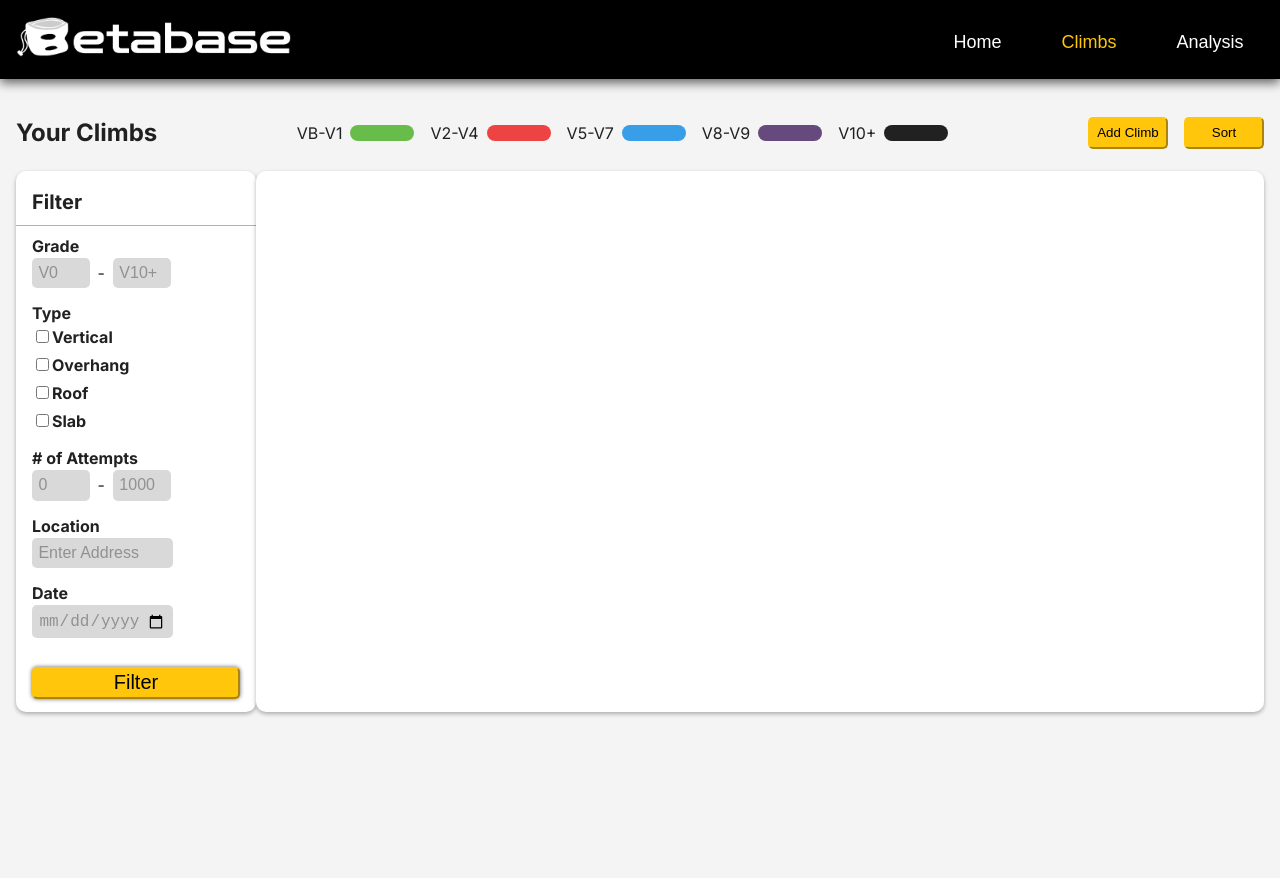
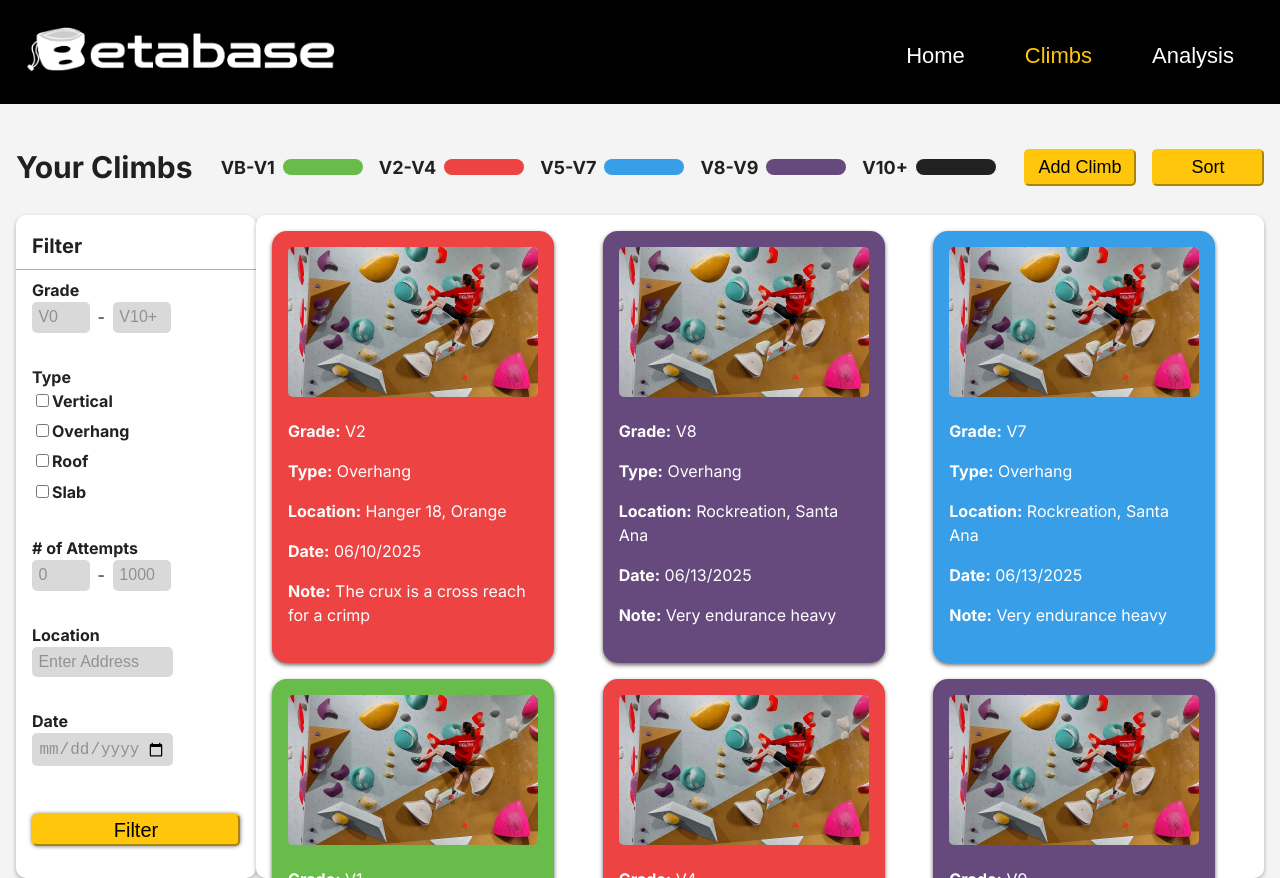
Before and after one commit to quentin-h-chen/betabase, a React (Vite) app in the folder client/: page /climbs in a window 1280 px wide. Before the commit the page ends 800 px from the top, so only its background shows below. Built offline with nearby package versions, Linux system fonts and the light colour scheme; a web font is replaced by a local one.

Commit message:
Add climb cards, update font sizes, buttons, and navbar

```diff
--- a/client/src/components/ClimbCard.css
+++ b/client/src/components/ClimbCard.css
@@ -0,0 +1,38 @@
+.climb-card {
+    width: 250px;
+    height: 400px;
+    border-radius: 15px;
+    padding: 1rem;
+    box-shadow: 0 2px 4px hsla(0, 0%, 0%, 0.6);
+}
+
+.climb-card p{
+    font-size: 16px;
+    color: white;
+}
+
+.vb-v1-climb-card {
+    background-color: #68BC49;
+}
+
+.v2-v4-climb-card {
+    background-color: #EE4343;
+}
+
+.v5-v7-climb-card {
+    background-color: #389EE8;
+}
+
+.v8-v9-climb-card {
+    background-color: #66497D;
+}
+
+.v10-climb-card {
+    background-color: #212121;
+}
+
+.route-image {
+    width: 100%;
+    height: 150px;
+    border-radius: 5px;
+}
--- a/client/src/components/ClimbCard.jsx
+++ b/client/src/components/ClimbCard.jsx
@@ -0,0 +1,24 @@
+import './ClimbCard.css'
+
+export default function ClimbCard( {grade, type, location, date, note} ) {
+    const getGradeClass = (grade) => {
+        if (["VB", "V0", "V1"].includes(grade)) return "vb-v1-climb-card";
+        if (["V2", "V3", "V4"].includes(grade)) return "v2-v4-climb-card";
+        if (["V5", "V6", "V7"].includes(grade)) return "v5-v7-climb-card";
+        if (["V8", "V9"].includes(grade)) return "v8-v9-climb-card";
+        if (["V10", "V11", "V12", "V13", "V14", "V15", "V16", "V17"].includes(grade)) return "v10-climb-card";
+    };
+
+    const gradeClass = getGradeClass(grade)
+
+    return (
+        <div className={` climb-card ${gradeClass}`}>
+            <img src='/example.jpg' alt='bouldering-route' className='route-image' />
+            <p><strong>Grade:</strong> {grade}</p>
+            <p><strong>Type:</strong> {type}</p>
+            <p><strong>Location:</strong> {location}</p>
+            <p><strong>Date:</strong> {date}</p>
+            <p><strong>Note:</strong> {note}</p>
+        </div>
+    );
+}
--- a/client/src/components/Navbar.css
+++ b/client/src/components/Navbar.css
@@ -5,7 +5,7 @@
     margin-top: 0px;
     margin-right: 0px;
     margin-left: 0px;
-    padding: 0.4rem;
+    padding: 1rem;
     background-color: #000000;
     box-shadow: 0 4px 10px hsla(0, 0%, 0%, 0.6);
 }
@@ -31,7 +31,7 @@ ul li {
 
 ul li a {
     font-family: "Zen Dots", sans-serif;
-    font-size: 18px;
+    font-size: 22px;
     text-decoration: none;
     color: white;
 }
@@ -43,6 +43,6 @@ ul li a.active {
 
 .betabase-logo {
     padding-left: 10px;
-    height: 40px;
+    height: 45px;
     margin-bottom: 5px;
 }
--- a/client/src/components/SidebarFilter.css
+++ b/client/src/components/SidebarFilter.css
@@ -7,6 +7,7 @@
     border-radius: 10px;
     box-shadow: 0 2px 4px hsla(0, 0%, 0%, 0.3);
     font-family: 'inter', sans-serif;
+
 }
 
 .sidebar hr {
@@ -27,7 +28,7 @@
     display: flex;
     flex-direction: column;
     padding-left: 1rem;
-    margin-bottom: 0.8rem;
+    margin-bottom: 2rem;
 }
 
 .filter-group label{
@@ -44,7 +45,7 @@
 .checkbox-group {
     display: flex;
     flex-direction: column;
-    gap: 0.25rem;
+    gap: 0.4rem;
 }
 
 input[type='text'], input[type='number'] {
--- a/client/src/pages/Climbs.css
+++ b/client/src/pages/Climbs.css
@@ -2,6 +2,9 @@
     display: flex;
     padding: 1rem;
     font-family: 'inter', sans-serif;
+    height: 100vh;
+    margin: 0;
+    background-color: #F4F4F4;
 }
 
 .climbs-main {
@@ -9,9 +12,10 @@
     grid-template-areas:
         'topbar topbar'
         'filter climbs';
-    grid-template-columns: 1fr 4.5fr;
+    grid-template-columns: 1fr 4.8fr;
+    grid-template-rows: auto 1fr;
+    max-height: calc(100vh - 140px);
     width: 100%;
-    height: 100%;
 }
 
 .climbs-header {
@@ -23,6 +27,7 @@
 }
 
 .climbs-header h2 {
+    font-size: 30px;
     padding-right: 1rem;
 }
 
@@ -30,9 +35,15 @@
     display: flex;
     align-items: center;
 }
+
+.tags-container label {
+    font-size: 18px;
+    font-weight: bold;
+}
+
 .green-tag-bar {
     background-color: #68BC49;
-    width: 4rem;
+    width: 5rem;
     height: 1rem;
     margin-left: 0.5rem;
     margin-right: 1rem;
@@ -41,7 +52,7 @@
 
 .red-tag-bar {
     background-color: #EE4343;
-    width: 4rem;
+    width: 5rem;
     height: 1rem;
     margin-left: 0.5rem;
     margin-right: 1rem;
@@ -50,7 +61,7 @@
 
 .blue-tag-bar {
     background-color: #389EE8;
-    width: 4rem;
+    width: 5rem;
     height: 1rem;
     margin-left: 0.5rem;
     margin-right: 1rem;
@@ -59,7 +70,7 @@
 
 .purple-tag-bar {
     background-color: #66497D;
-    width: 4rem;
+    width: 5rem;
     height: 1rem;
     margin-left: 0.5rem;
     margin-right: 1rem;
@@ -68,7 +79,7 @@
 
 .black-tag-bar {
     background-color: #212121;
-    width: 4rem;
+    width: 5rem;
     height: 1rem;
     margin-left: 0.5rem;
     margin-right: 1rem;
@@ -81,10 +92,11 @@
 }
 
 .climbs-controls button {
+    font-size: 18px;
     background-color: #FFC60B;
     color: black;
     outline: none;
-    width: 5rem;
+    width: 7rem;
     border-radius: 5px;
     border-color: #FFC60B;
     padding: 0.4rem;
@@ -93,7 +105,27 @@
 .climbs-grid {
     grid-area: climbs;
     display: grid;
+
+    grid-template-columns: repeat(auto-fill, minmax(250px, 1fr));
+    padding: 1rem;
+    overflow-y: scroll;
+
+    gap: 1rem;
     background-color: #ffffff;
     border-radius: 10px;
     box-shadow: 0 2px 4px hsla(0, 0%, 0%, 0.3);
 }
+
+.climbs-grid::-webkit-scrollbar{
+    background-color: transparent;
+    width: 10px;
+}
+
+.climbs-grid::-webkit-scrollbar-track {
+    background-color: transparent;
+}
+
+.climbs-grid::-webkit-scrollbar-thumb {
+    background-color: #000000;
+    border-radius: 15px;
+}
--- a/client/src/pages/Climbs.jsx
+++ b/client/src/pages/Climbs.jsx
@@ -1,7 +1,7 @@
 import './Climbs.css'
 import '../components/SidebarFilter'
 import SidebarFilter from '../components/SidebarFilter';
-
+import ClimbCard from '../components/ClimbCard';
 
 export default function Climbs() {
     return (
@@ -27,7 +27,19 @@ export default function Climbs() {
                     </div>
                 </div>
                 <SidebarFilter />
-                <div className='climbs-grid'></div>
+                <div className='climbs-grid'>
+                    <ClimbCard grade="V2" type="Overhang" location="Hanger 18, Orange" date="06/10/2025" note="The crux is a cross reach for a crimp" />
+                    <ClimbCard grade="V8" type="Overhang" location="Rockreation, Santa Ana" date="06/13/2025" note="Very endurance heavy" />
+                    <ClimbCard grade="V7" type="Overhang" location="Rockreation, Santa Ana" date="06/13/2025" note="Very endurance heavy" />
+                    <ClimbCard grade="V1" type="Overhang" location="Rockreation, Santa Ana" date="06/13/2025" note="Very endurance heavy" />
+                    <ClimbCard grade="V4" type="Overhang" location="Rockreation, Santa Ana" date="06/13/2025" note="Very endurance heavy" />
+                    <ClimbCard grade="V9" type="Overhang" location="Rockreation, Santa Ana" date="06/13/2025" note="Very endurance heavy" />
+                    <ClimbCard grade="V10" type="Overhang" location="Rockreation, Santa Ana" date="06/13/2025" note="Very endurance heavy" />
+                    <ClimbCard grade="V3" type="Overhang" location="Rockreation, Santa Ana" date="06/13/2025" note="Very endurance heavy" />
+                    <ClimbCard grade="V5" type="Overhang" location="Rockreation, Santa Ana" date="06/13/2025" note="Very endurance heavy" />
+                    <ClimbCard grade="V6" type="Overhang" location="Rockreation, Santa Ana" date="06/13/2025" note="Very endurance heavy" />
+                    <ClimbCard grade="V13" type="Overhang" location="Rockreation, Santa Ana" date="06/13/2025" note="Very endurance heavy" />
+                </div>
             </div>
         </div>
     );
```
Also changed, not shown: client/public/example.jpg (added).
